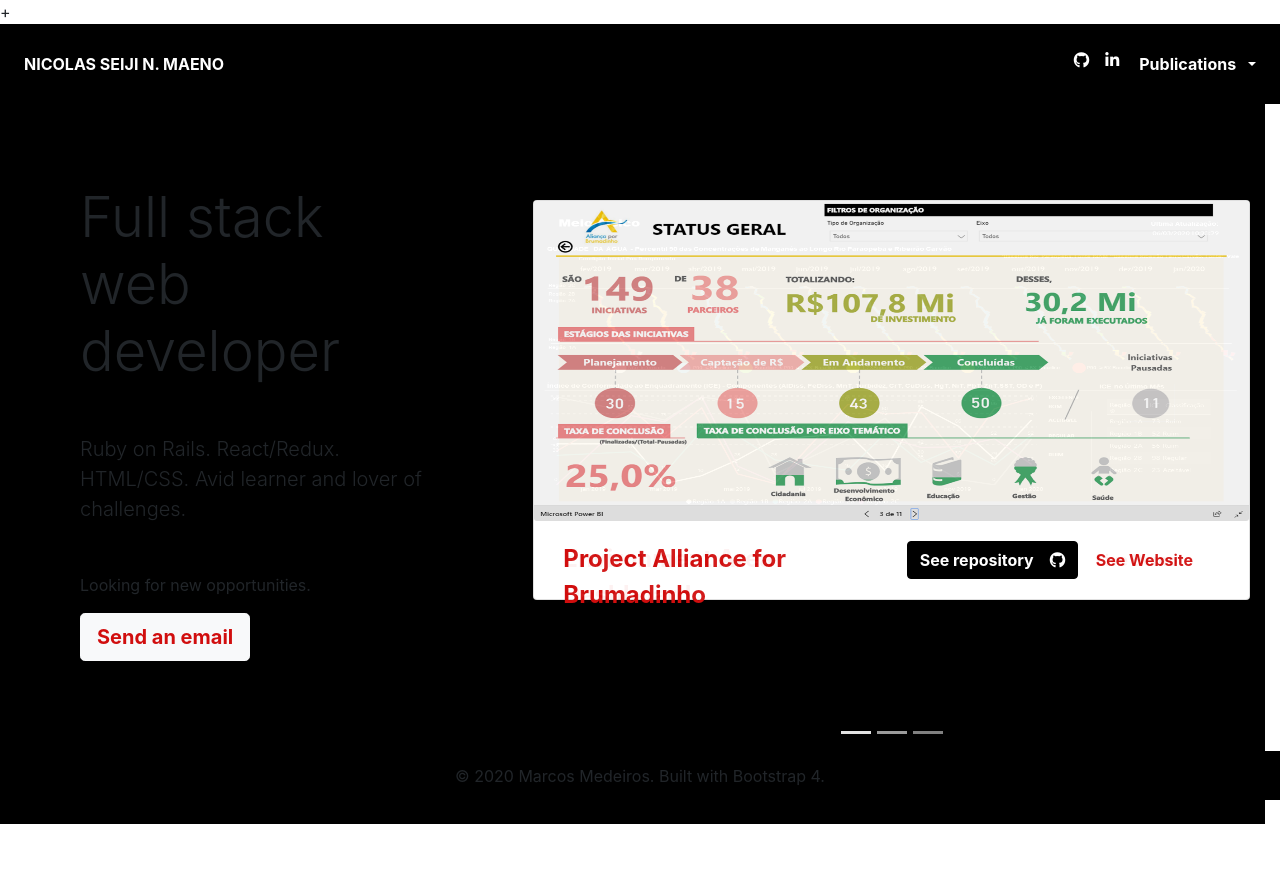
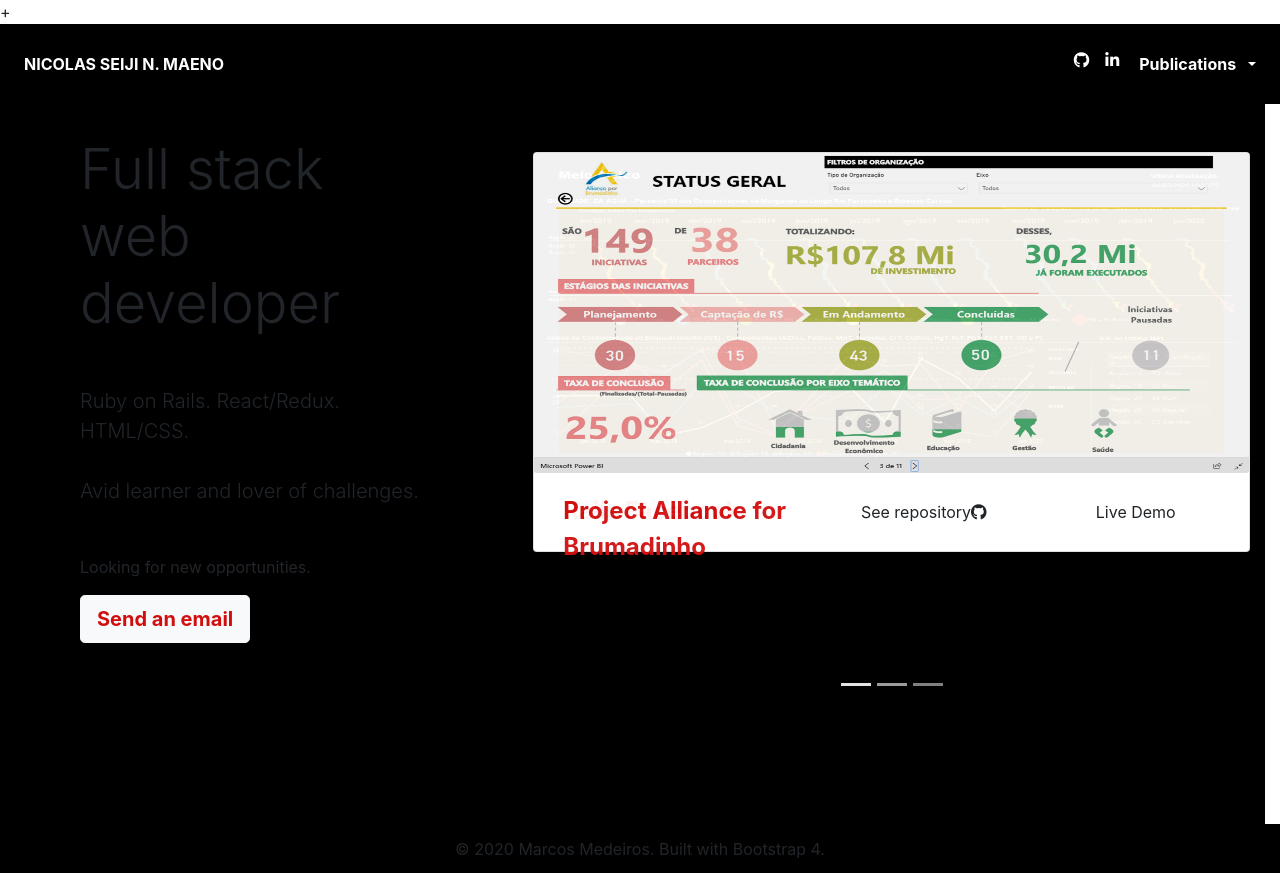
Before and after one commit to nicolasseiji/nicolasseiji.github.io, a plain HTML site: page index.html in a window 1280 px wide. Before the commit the page ends 824 px from the top, so only its background shows below. Drawn offline with nearby package versions, Linux system fonts and the light colour scheme.

Commit message:
Update index.html

```diff
--- a/index.html
+++ b/index.html
@@ -13,7 +13,7 @@
 </head>
 
 <body>
-  <nav class="navbar navbar-dark navbar-expand justify-content-between">
+  <nav class="navbar navbar-dark navbar-expand justify-content-between sticky-top">
     <div class="container-fluid">
       <ul class="navbar-nav">
         <li class="nav-item text-center">
@@ -44,32 +44,34 @@
       </ul>
     </div>
   </nav>
-  <main class='row pt-5'>
+  <main class='row'>
     <aside class='col-xl-5 col-lg-5 col-md-12 col-sm-12'>
       <div class='container' id='jumbo'>
-        <h1 class="display-4 mb-5">Full stack web developer</h1>
-        <p class="lead">Ruby on Rails. React/Redux. HTML/CSS. Avid learner and lover of challenges.</p>
+        <h1 class="display-4 mb-5">Full stack <br>web developer</h1>
+        <p class="lead">Ruby on Rails. React/Redux. HTML/CSS.<br><br>Avid learner and lover of challenges.</p>
         <hr class="my-4">
         <p>Looking for new opportunities.</p>
         <a class="btn btn-light btn-lg" href="mailto:mvsmdrs@protonmail.com" role="button">Send an email</a>
       </div>
     </aside>
-    <div class='col-xl-7 col-lg-7 col-md-12 col-sm-12'>
-      <div id="carouselExampleIndicators" class="carousel slide mx-auto carousel-fade" data-ride="carousel">
+    <div id='slide-div' class='col-xl-7 col-lg-7 col-md-12 col-sm-12'>
+      <div id="carousel" class="carousel slide mx-auto carousel-fade" data-ride="carousel">
         <ol class="carousel-indicators">
-          <li data-target="#carouselExampleIndicators" data-slide-to="0" class="active"></li>
-          <li data-target="#carouselExampleIndicators" data-slide-to="1"></li>
-          <li data-target="#carouselExampleIndicators" data-slide-to="2"></li>
+          <li data-target="#carousel" data-slide-to="0" class="active"></li>
+          <li data-target="#carousel" data-slide-to="1"></li>
+          <li data-target="#carousel" data-slide-to="2"></li>
         </ol>
         <div class="carousel-inner">
           <div class="carousel-item active">
             <div class="card">
               <img src="./src/img/brumadinho.png" class="card-img-top card-img" alt="...">
               <div class="card-body row">
-                <p class="card-title col-6">Project Alliance for Brumadinho</p>
-                <div class='col-6'>
-                  <a href="https://github.com/marcos-medeiros/battleship" class="btn btn-repo">See repository<i class="fab fa-md fa-github"></i></a>
-                  <a href="https://raw.githack.com/marcos-medeiros/battleship/game-setup/dist/index.html" class="btn btn-demo">See Website</a>
+                <p class="card-title col-12 col-sm-12 col-md-5 col-lg-5 col-xl-5">Project Alliance for Brumadinho</p>
+                <div class='col-7 col-sm-7 col-md-4 col-lg-4 col-xl-4'>
+                  <a href="https://github.com/marcos-medeiros/battleship" class="btn btn-slide">See repository<i class="fab fa-md fa-github"></i></a>
+                  </div>
+                  <div class='col-5 col-sm-5 col-md-3 col-lg-3 col-xl-3'>
+                    <a href="https://raw.githack.com/marcos-medeiros/battleship/game-setup/dist/index.html" class="btn btn-slide">Live Demo</a>
                 </div>
               </div>
             </div>
@@ -78,10 +80,12 @@
             <div class="card">
               <img src="./src/img/meiofisico.png" class="card-img-top card-img" alt="...">
               <div class="card-body row">
-                <p class="card-title col-6">Environment Area Dashboard</p>
-                <div class='col-6'>
-                  <a href="https://github.com/marcos-medeiros/rails-facebook" class="btn btn-repo">See repository<i class="fab fa-md fa-github"></i></a>
-                  <a href="https://rails-fakebook-project.herokuapp.com" class="btn btn-demo">Live Demo</a>
+                <p class="card-title col-12 col-sm-12 col-md-5 col-lg-5 col-xl-5">Rails Facebook</p>
+                <div class='col-7 col-sm-7 col-md-4 col-lg-4 col-xl-4'>
+                  <a href="https://github.com/marcos-medeiros/rails-facebook" class="btn btn-slide">See repository<i class="fab fa-md fa-github"></i></a>
+                </div>
+                <div class='col-5 col-sm-5 col-md-3 col-lg-3 col-xl-3'>
+                  <a href="https://rails-fakebook-project.herokuapp.com" class="btn btn-slide">Live Demo</a>
                 </div>
               </div>
             </div>
@@ -90,10 +94,12 @@
             <div class="card">
               <img src="./src/img/agua.png" class="card-img-top card-img" alt="...">
               <div class="card-body row">
-                <p class="card-title col-6">Water Supply and Agriculture Dashboard</p>
-                <div class='col-6'>
-                  <a href="https://github.com/marcos-medeiros/weather-app" class="btn btn-repo">See repository<i class="fab fa-md fa-github"></i></a>
-                  <a href="https://marcos-medeiros.github.io/weather-app/" class="btn btn-demo">Live Demo</a>
+                <p class="card-title col-12 col-sm-12 col-md-5 col-lg-5 col-xl-5">Weather App</p>
+                <div class='col-7 col-sm-7 col-md-4 col-lg-4 col-xl-4'>
+                  <a href="https://github.com/marcos-medeiros/weather-app" class="btn btn-slide">See repository<i class="fab fa-md fa-github"></i></a>
+                <div
+                <div class='col-5 col-sm-5 col-md-3 col-lg-3 col-xl-3'>
+                  <a href="https://marcos-medeiros.github.io/weather-app/" class="btn btn-slide">Live Demo</a>
                 </div>
               </div>
             </div>
@@ -102,7 +108,7 @@
       </div>
     </div>
   </main>
-  <footer class='container-fluid fixed-bottom'>
+  <footer class='container-fluid'>
     <div class="card-footer text-center">
       © 2020 Marcos Medeiros. Built with Bootstrap 4.
     </div>
```
